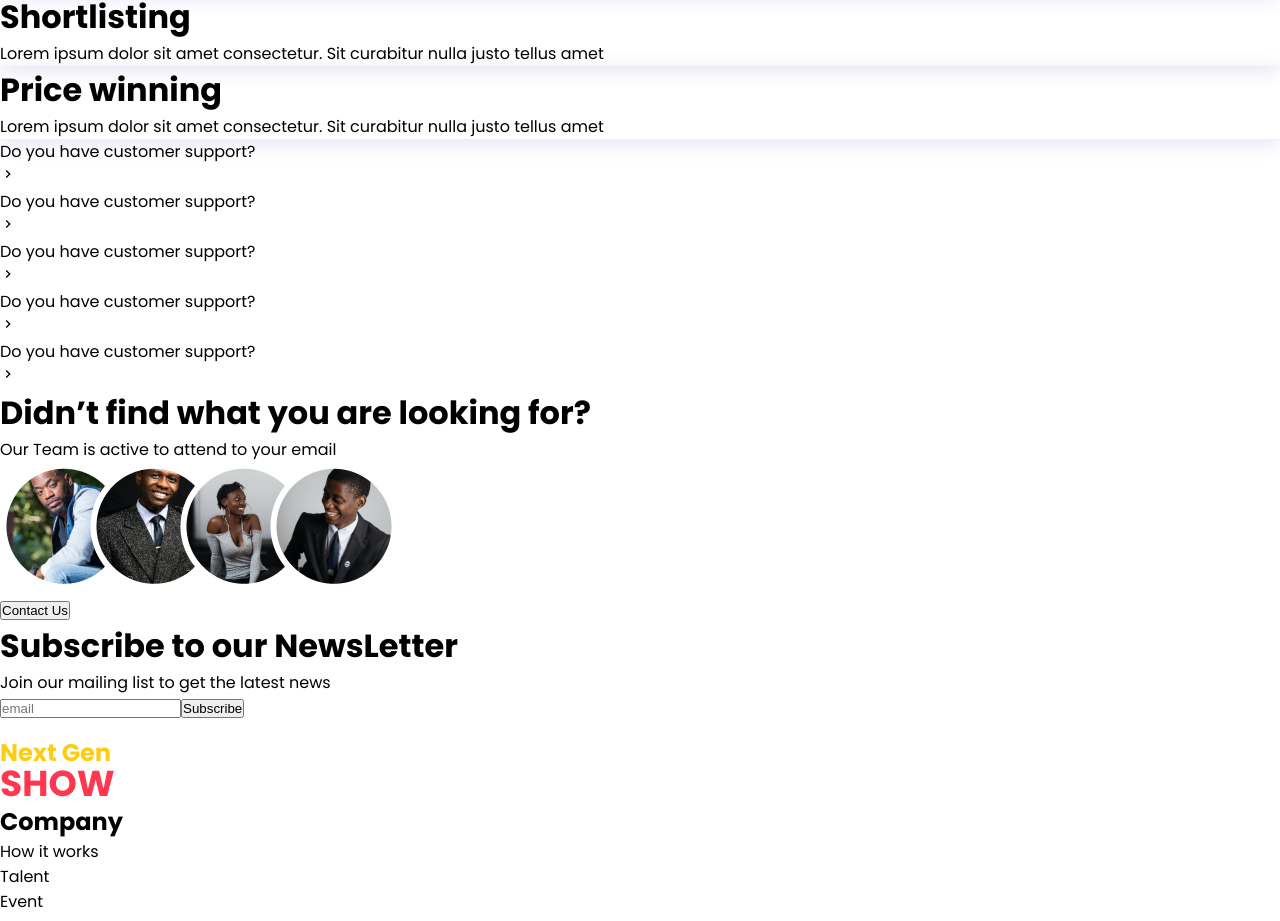
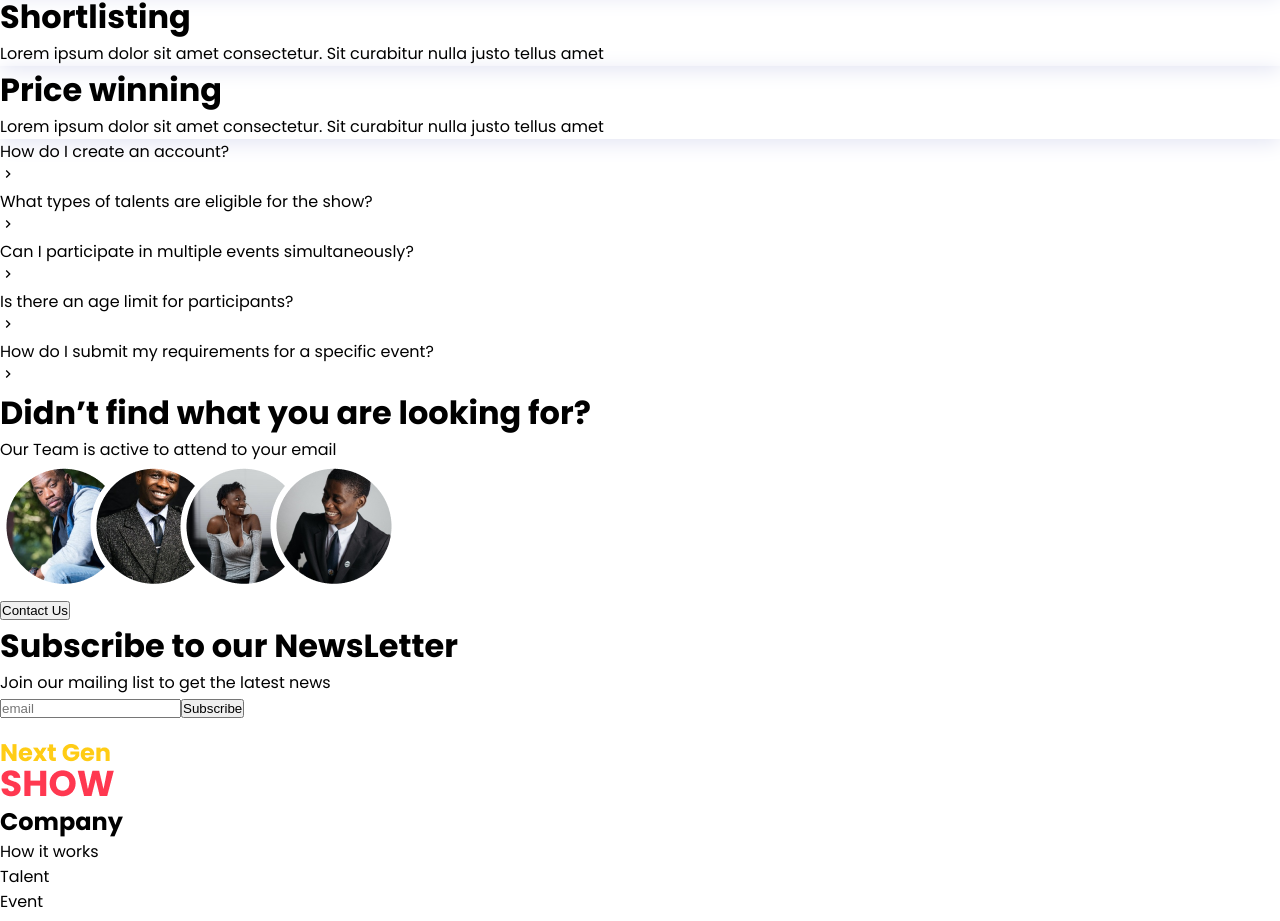
Before and after one commit to sekani50/talent-show, a React (Create React App) app: page /faq in a window 1280 px wide. Shown: the part 964-1885 px from the top of the page. Built offline with nearby package versions, Linux system fonts and the light colour scheme.

Commit message:
Populate contents on FAQ

```diff
--- a/src/components/faq/freqAskQuestion.jsx
+++ b/src/components/faq/freqAskQuestion.jsx
@@ -122,24 +122,24 @@ const FreqAskQuestion = () => {
       </div>
       <div className="px-4 sm:px-20 py-6 sm:py-8 space-y-5 sm:space-y-8 w-full">
         <Questions
-        title={'Do you have customer support?'}
-        subtitle={'Lorem ipsum dolor sit amet consectetur. Sit curabitur nulla justo tellusamet'}
+        title={'How do I create an account?'}
+        subtitle={`To create an account, simply navigate to the "Sign Up" page on our website. You'll need to provide your basic information, such as your name, email address, and a password. Once you've filled in the details, click "Create Account," and you'll be all set to start your journey with us!`}
         />
           <Questions
-        title={'Do you have customer support?'}
-        subtitle={'Lorem ipsum dolor sit amet consectetur. Sit curabitur nulla justo tellusamet'}
+        title={'What types of talents are eligible for the show?'}
+        subtitle={`Our talent show welcomes a diverse range of talents, from music and dance to art, comedy, and more. Whether you're a skilled musician, a captivating storyteller, or possess a unique talent, we encourage you to join and showcase what makes you exceptional.`}
         />
           <Questions
-        title={'Do you have customer support?'}
-        subtitle={'Lorem ipsum dolor sit amet consectetur. Sit curabitur nulla justo tellusamet'}
+        title={'Can I participate in multiple events simultaneously?'}
+        subtitle={`Absolutely! You can participate in multiple events concurrently if you believe your talents fit the criteria for each event. However, make sure you manage your time effectively to ensure you can give your best performance for each event.`}
         />
           <Questions
-        title={'Do you have customer support?'}
-        subtitle={'Lorem ipsum dolor sit amet consectetur. Sit curabitur nulla justo tellusamet'}
+        title={'Is there an age limit for participants?'}
+        subtitle={`While the age limit may vary for different events, we strive to create opportunities for talents of all ages. Please check the specific event details to see if there's an age requirement and whether it aligns with your eligibility.`}
         />
           <Questions
-        title={'Do you have customer support?'}
-        subtitle={'Lorem ipsum dolor sit amet consectetur. Sit curabitur nulla justo tellusamet'}
+        title={'How do I submit my requirements for a specific event?'}
+        subtitle={`After creating an account and selecting the event you're interested in, you'll find a "Submit Requirements" section on the event page. This section will guide you through the submission process, where you can upload necessary documents, videos, and images to showcase your talent effectively. Make sure to provide all requested information to increase your chances of being shortlisted.`}
         />
       </div>
       <ContactUs/>
```
